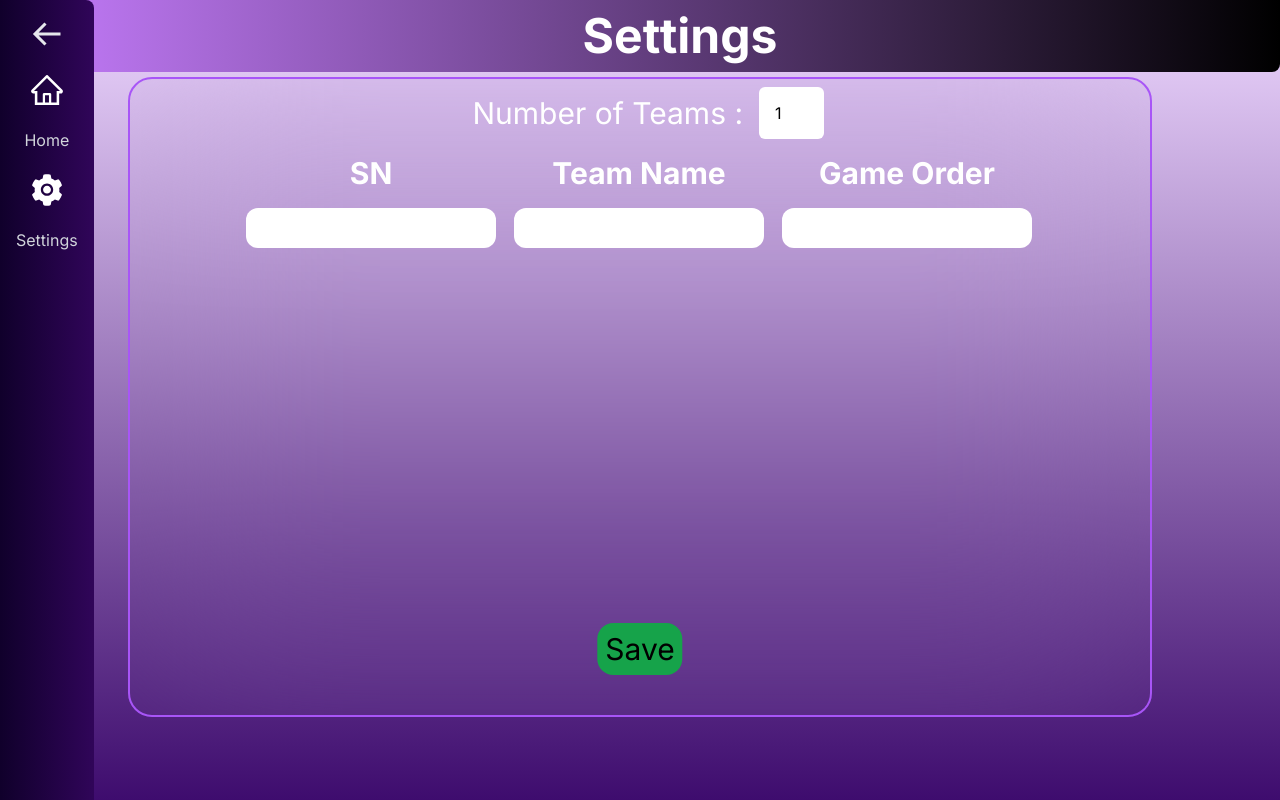
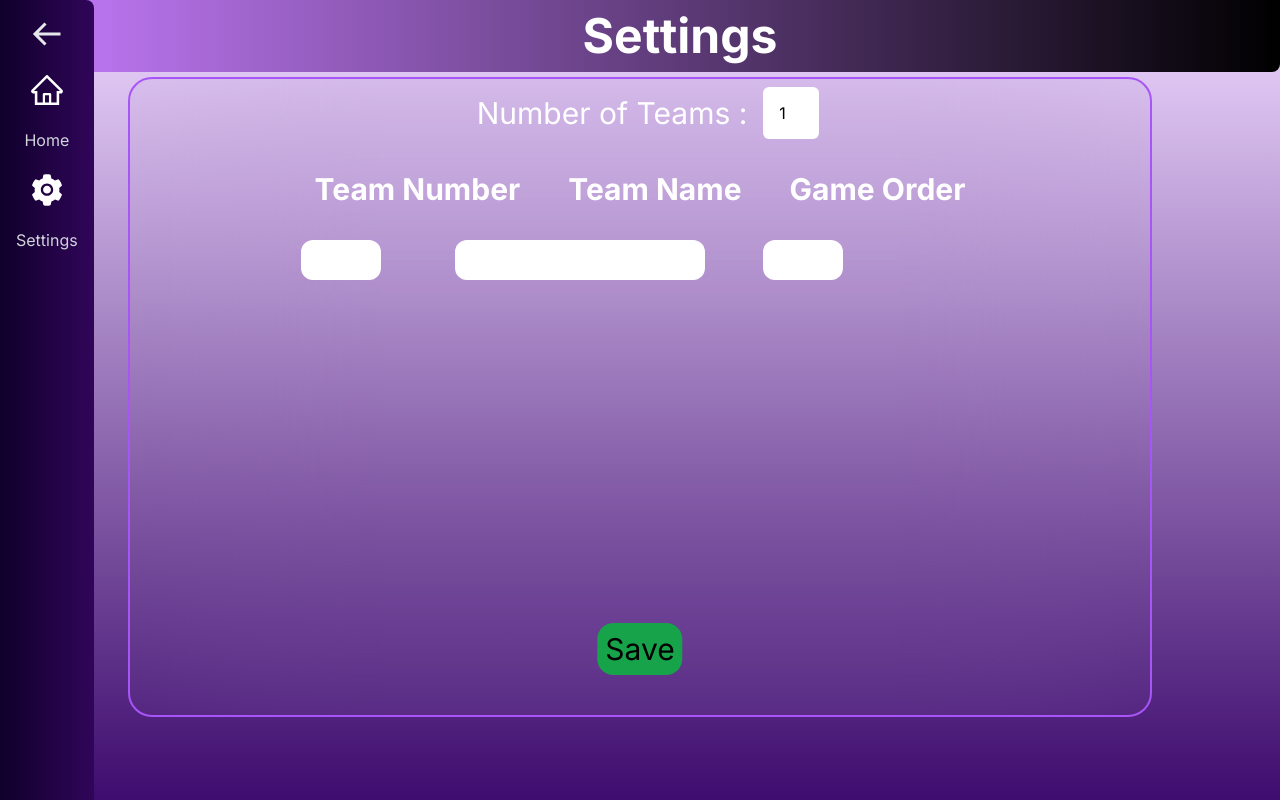
Before and after one commit to cdyniranjan7321/Quiz_App_Project_in_React_Js, a Next.js app: page /settings in a window 1280 px wide. Built offline with nearby package versions, Linux system fonts and the light colour scheme.

Commit message:
QA-37 modified uploadteams page for scroll bar

```diff
--- a/src/app/uploadTeams/page.tsx
+++ b/src/app/uploadTeams/page.tsx
@@ -81,20 +81,20 @@ const UploadTeams = () => {
           <table className=''>
             <thead className=''>
               <tr className='text-3xl  '>
-                <th className='border-1 border-black text-white p-2'>SN</th>
-                <th className='border-1 border-black text-white'>Team Name</th>
-                <th className='border-1 border-black text-white'>Game Order</th>
+                <th className='border-1 border-black text-white p-6'>Team Number</th>
+                <th className='border-1 border-black text-white p-6'>Team Name</th>
+                <th className='border-1 border-black text-white p-6'>Game Order</th>
               </tr>
             </thead>
-            <tbody className=''>
+            <tbody className={`fixed right-44 max-h-80 ${data.length > 5 ? 'overflow-y-scroll' : ''}`}>
               {data.map((item, index) => (
-                <tr key={index}>
+                <tr key={index} className='flex '>
 
-                  <td className='border-1 border-black'>
+                  <td className='border-1 border-black '>
                     <input
                       type="number"
                       {...register(`id_${index}`, { required: true })}
-                    className='rounded-xl m-2 p-2'/>
+                    className='rounded-xl my-2 p-2 w-20 mr-16'/>
                   </td>
                   <td className='border-1 border-black'>
                     <input
@@ -106,7 +106,7 @@ const UploadTeams = () => {
                     <input
                       type="number"
                       {...register(`gameOrder_${index}`, { required: true }) }
-                      className='rounded-xl m-2 p-2'
+                      className='rounded-xl my-2 mr-32 ml-12 p-2 w-20'
                     />
                   </td>
                   <td>
@@ -114,6 +114,7 @@ const UploadTeams = () => {
                 </tr>
               ))}
             </tbody>
+
           </table>
           <div className=''>
           <div className='fixed left-1/2 transform -translate-x-1/2 bottom-10 bg-green-600 rounded-2xl p-2 text-black text-3xl'>
```
